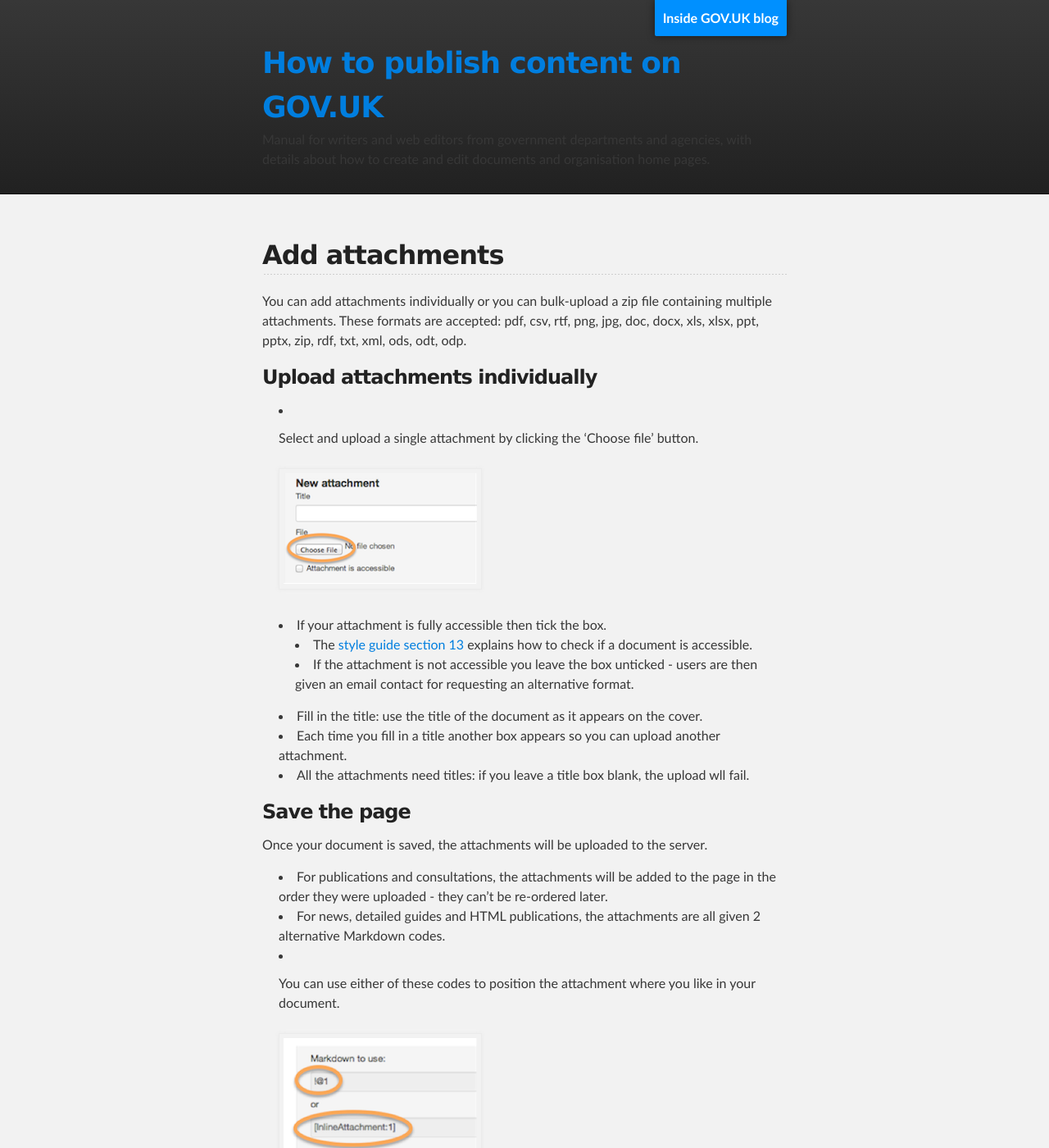
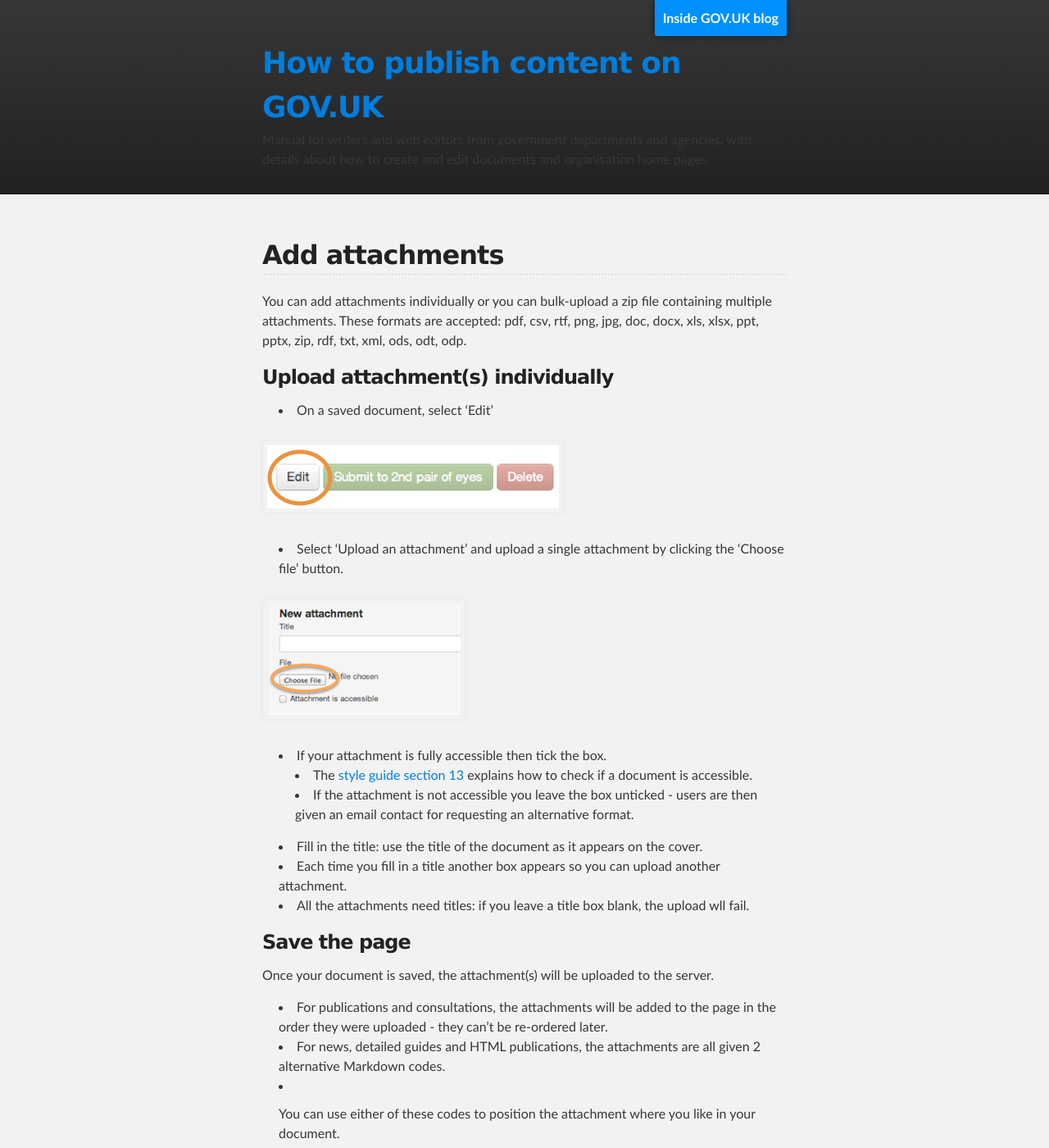
Before and after one commit to alphagov/inside-government-admin-guide, a Jekyll site: the page built from creating-documents/add-attachments.md, in a window 1280 px wide and 1400 px high. Shown: the whole window at 82% size. Built offline with Jekyll 4.4.1, drawn with Linux system fonts in a browser that asks for light colours; some of the changed text lies outside the part shown.

Commit message:
Update add-attachments.md

```diff
--- a/creating-documents/add-attachments.md
+++ b/creating-documents/add-attachments.md
@@ -8,11 +8,15 @@
 You can add attachments individually or you can bulk-upload a zip file containing multiple attachments. These formats are accepted: pdf, csv, rtf, png, jpg, doc, docx, xls, xlsx, ppt, pptx, zip, rdf, txt, xml, ods, odt, odp.
 
 
-### Upload attachments individually
+### Upload attachment(s) individually
 
-* Select and upload a single attachment by clicking the 'Choose file' button.
+* On a saved document, select 'Edit'
 
-	![Add attachments 1](add-attachments-1.png)
+![Editing a docoument 3](editing-a-doc-3.png)
+
+* Select 'Upload an attachment' and upload a single attachment by clicking the 'Choose file' button.
+
+![Add attachments 1](add-attachments-1.png)
 
 * If your attachment is fully accessible then tick the box.
    * The [style guide section 13](https://www.gov.uk/designprinciples/accessiblepdfs) explains how to check if a document is accessible.
@@ -24,7 +28,7 @@
 
 ### Save the page
 
-Once your document is saved, the attachments will be uploaded to the server.
+Once your document is saved, the attachment(s) will be uploaded to the server.
 
 * For publications and consultations, the attachments will be added to the page in the order they were uploaded - they can't be re-ordered later.
 * For news, detailed guides and HTML publications, the attachments are all given 2 alternative Markdown codes.
@@ -47,17 +51,22 @@
 
 It’s easy to re-order or reposition the attachments by where you choose to place the Markdown code on the page. The number given to an attachment will not change, even if attachments are removed later.
 
-5. You can also upload files in bulk.
+### Bulk upload
 
-	Create a zip file containing all the documents you want to upload.
+You can also upload files in bulk.
 
-	Click the 'choose file' button and upload the zip file as normal.
+* Create a zip file containing all the documents you want to upload.
+* On a saved document, select 'Edit'
+
+![Editing a docoument 3](editing-a-doc-3.png)
+
+* Click the 'choose file' button and upload the zip file as normal.
 
 	![Add attachments 4](add-attachments-4.png)
 
-	When you see a "Bulk upload successful" message you can add titles and other metadata to the files.
+When you see a "Bulk upload successful" message you can add titles and other metadata to the files.
 
-	The bulk uploader can also be used to quickly overwrite previous versions of files. Just make sure that the new file has the same filename as the old one, and the uploader will do the rest.
+The bulk uploader can also be used to quickly overwrite previous versions of files. Just make sure that the new file has the same filename as the old one, and the uploader will do the rest.
 
 6. It's easy to replace any individual file with a new version.
 
```
